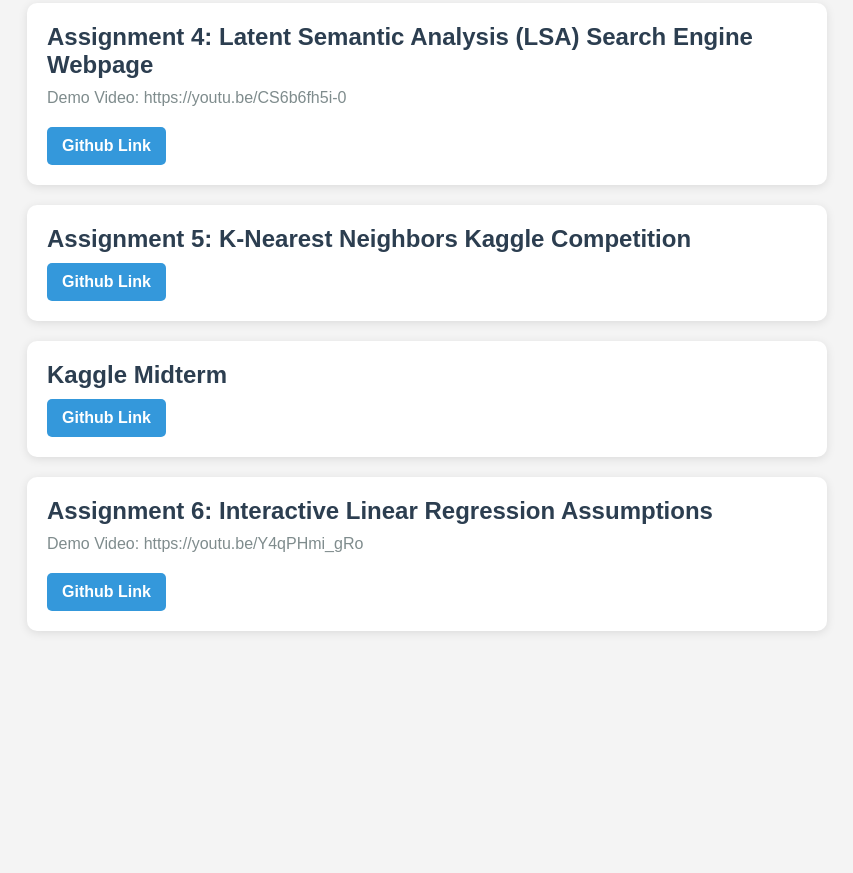
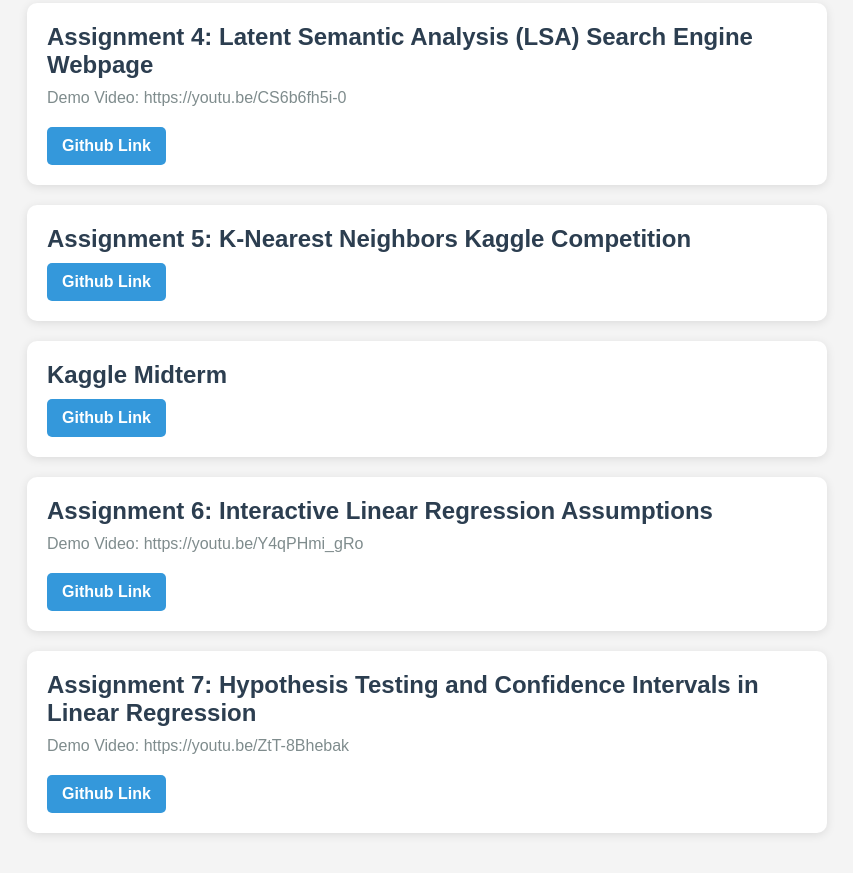
Before and after one commit to thomas211738/Portfolio-Website, a plain HTML site: page assignments.html in a window 1280 px wide. Shown: the part 788-1661 px from the top of the page, without its empty margins (213-1066 px from the left). Before the commit the page ends 1459 px from the top, so only its background shows below. Drawn offline with Linux system fonts and the light colour scheme.

Commit message:
Update assignments.html

```diff
--- a/assignments.html
+++ b/assignments.html
@@ -57,6 +57,13 @@
             <a href="https://github.com/thomas211738/pharaoh-assignment-6" class="github-link">Github Link</a>
         </div>
 
+        <div class="assignment">
+            <h2>Assignment 7: Hypothesis Testing and Confidence Intervals in Linear Regression</h2>
+            <p>Demo Video: https://youtu.be/ZtT-8Bhebak</p>
+            <a href="https://github.com/thomas211738/pharaoh-assignment-7" class="github-link">Github Link</a>
+        </div>
+
+
     </div>
 
 </body>
```
